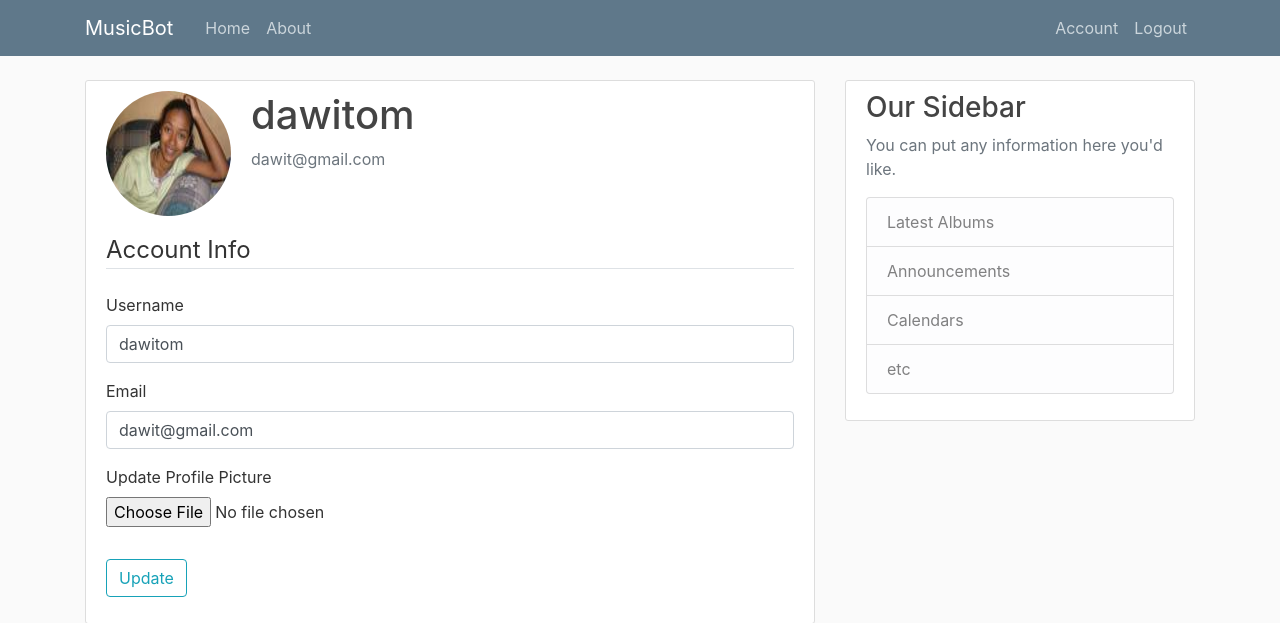
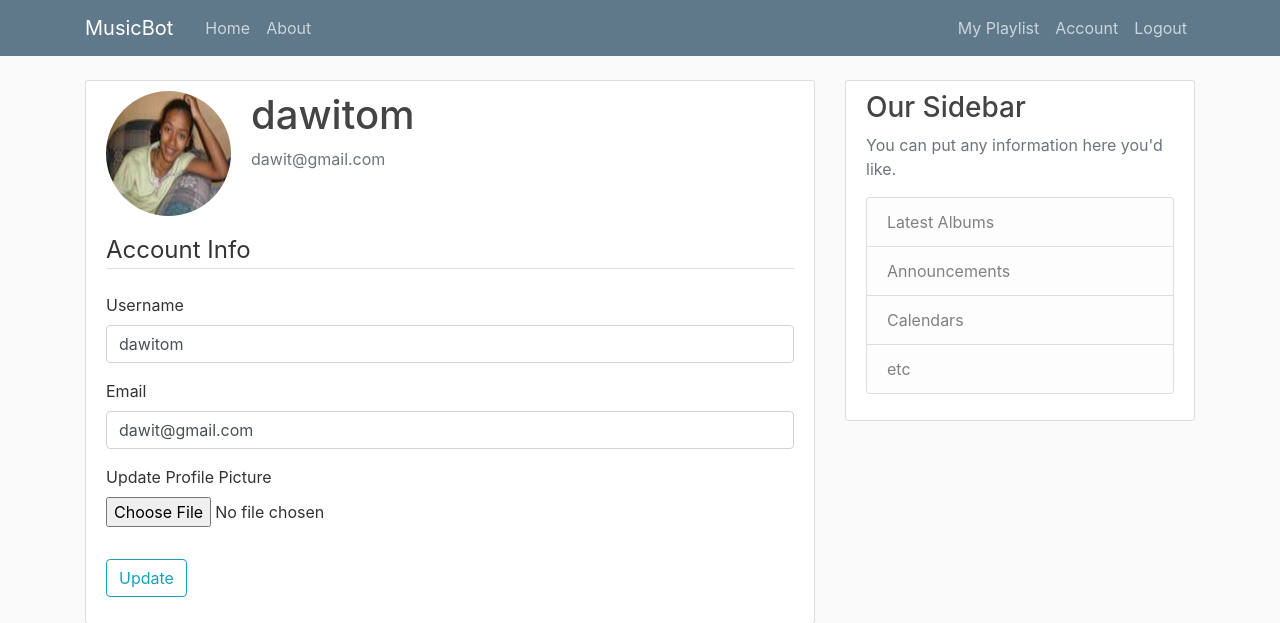
Before and after one commit to Ghenet/MusicPot, a Flask app: page /account in a window 1280 px wide. Shown: the top 623 px of the page. Run offline with Flask 2, Linux system fonts and the light colour scheme; a user stored in the database is signed in; some libraries are stand-ins or nearby versions.

Commit message:
adds the newpost link in the navbar if sighned in

```diff
--- a/musicbot/templates/layout.html
+++ b/musicbot/templates/layout.html
@@ -32,6 +32,7 @@
                     <!-- Navbar Right Side -->
                     <div class="navbar-nav">
                       {% if current_user.is_authenticated %}
+                      <a class="nav-item nav-link" href="{{url_for('new_post')}}">My Playlist</a>
                       <a class="nav-item nav-link" href="{{url_for('account')}}">Account</a>
                       <a class="nav-item nav-link" href="{{url_for('logout')}}">Logout</a>
                       {% else %}
```
